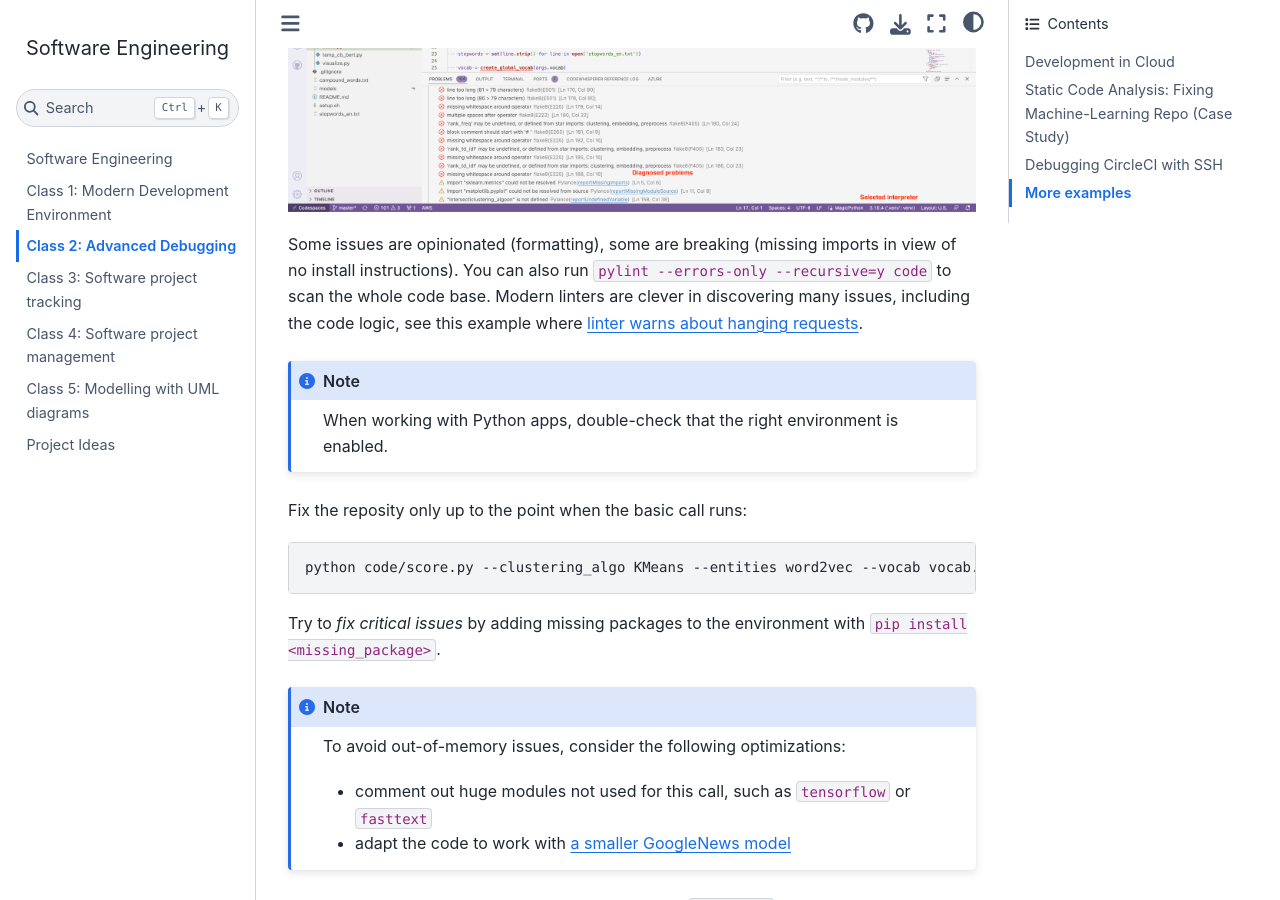
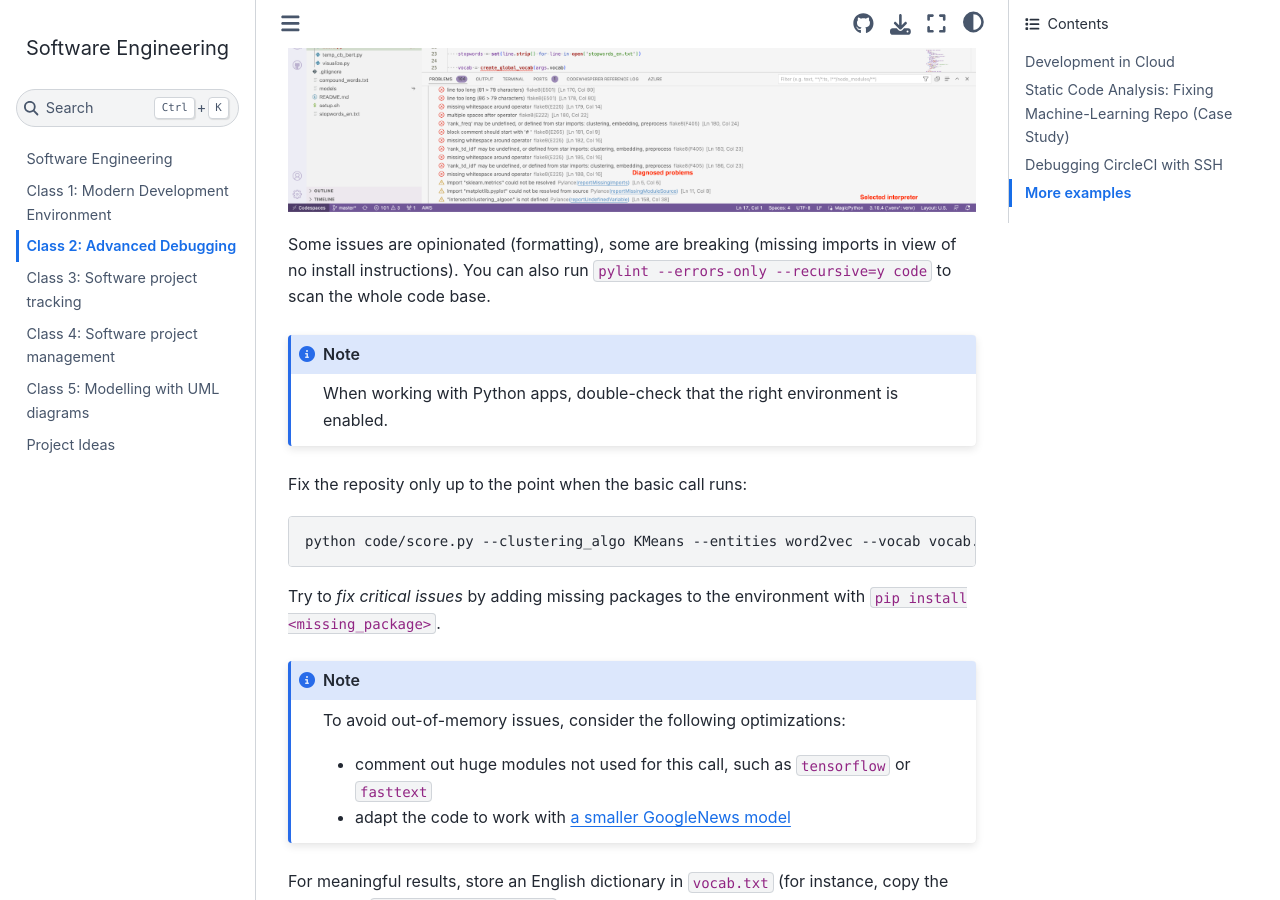
Before and after one commit to maciejskorski/software_engineering, a Jupyter Book: the page built from docs/advanced_debugging.md, in a window 1280 px wide and 900 px high, scrolled down 1664 px. Built offline with Jupyter Book 1.0.4 settings and Sphinx 7.4.7 and the Sphinx Book theme 1.1.4, drawn with Linux system fonts in a browser that asks for light colours; some of the changed text lies outside the part shown.

Commit message:
linter examples

````diff
--- a/docs/advanced_debugging.md
+++ b/docs/advanced_debugging.md
@@ -30,7 +30,6 @@
 
 Some issues are opinionated (formatting), some are breaking (missing imports in view of no install instructions).
 You can also run `pylint --errors-only --recursive=y code` to scan the whole code base.
-Modern linters are clever in discovering many issues, including the code logic, see this example where [linter warns about hanging requests](https://github.com/Pieski-Uw/Pieski-UW/actions/runs/4541474937/jobs/8003685163#step:5:29).
 
 ```{note}
 When working with Python apps, double-check that the right environment is enabled.
````
Also changed, not shown: other parts of docs/advanced_debugging.md (+2 -3 lines).
